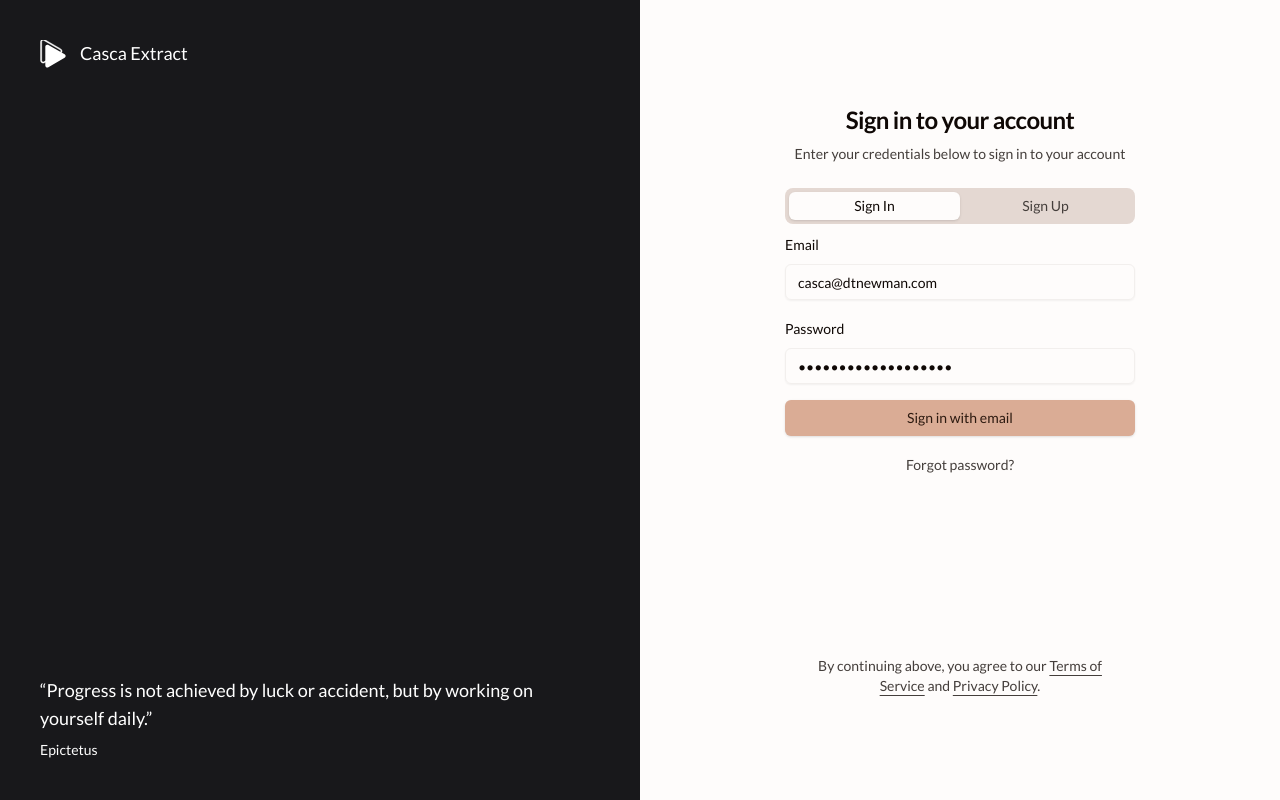
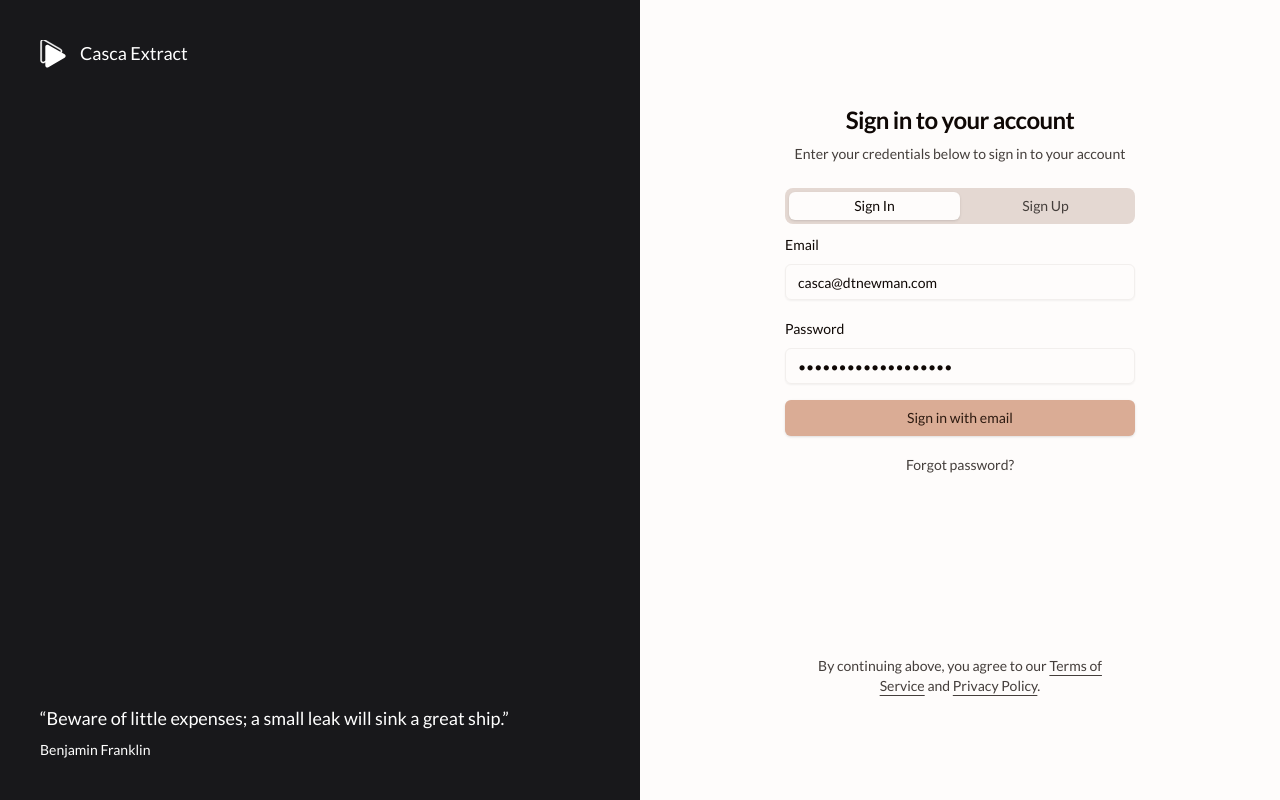
Before and after one commit to dtnewman/financial-data-extract, a Next.js app: page /signin in a window 1280 px wide. Built offline with nearby package versions, Linux system fonts and the light colour scheme; no server answers.

Commit message:
update quote

```diff
--- a/app/(auth)/_components/signin-view.tsx
+++ b/app/(auth)/_components/signin-view.tsx
@@ -31,10 +31,9 @@ export default function SignInViewPage() {
         <div className="relative z-20 mt-auto">
           <blockquote className="space-y-2">
             <p className="text-lg">
-              &ldquo;Progress is not achieved by luck or accident, but by
-              working on yourself daily.&rdquo;
+              &ldquo;Beware of little expenses; a small leak will sink a great ship.&rdquo;
             </p>
-            <footer className="text-sm">Epictetus</footer>
+            <footer className="text-sm">Benjamin Franklin</footer>
           </blockquote>
         </div>
       </div>
--- a/app/(auth)/_components/signup-view.tsx
+++ b/app/(auth)/_components/signup-view.tsx
@@ -25,10 +25,9 @@ export default function SignUpViewPage() {
         <div className="relative z-20 mt-auto">
           <blockquote className="space-y-2">
             <p className="text-lg">
-              &ldquo;Progress is not achieved by luck or accident, but by
-              working on yourself daily.&rdquo;
+              &ldquo;Beware of little expenses; a small leak will sink a great ship.&rdquo;
             </p>
-            <footer className="text-sm">Epictetus</footer>
+            <footer className="text-sm">Benjamin Franklin</footer>
           </blockquote>
         </div>
       </div>
```
